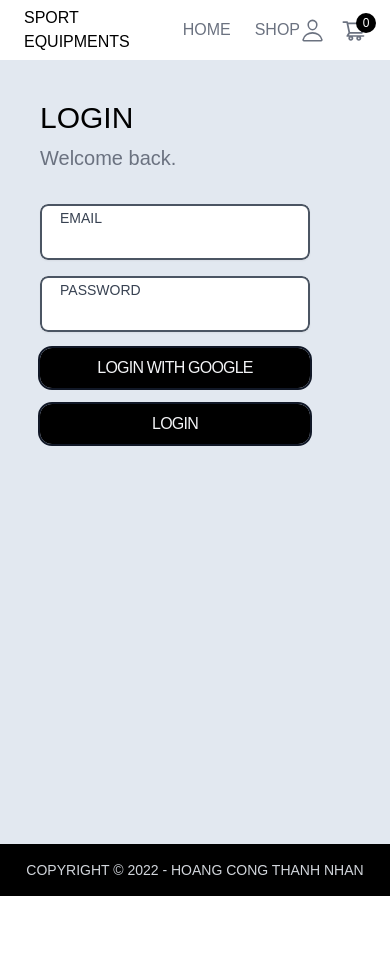
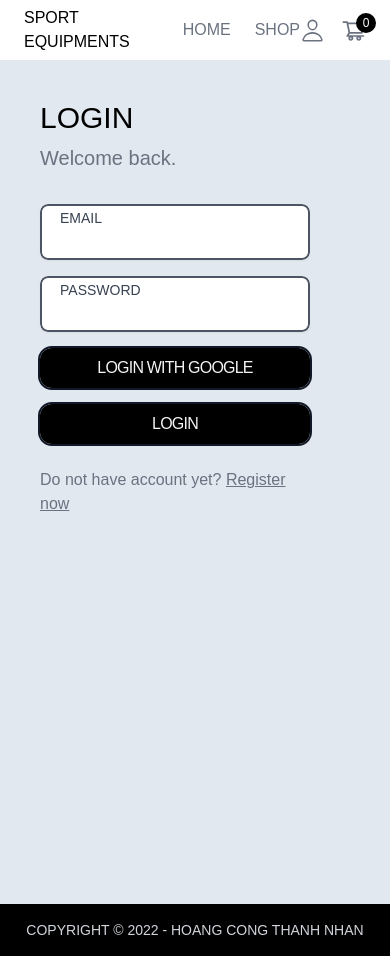
Before and after one commit to hctxnhan/ecommerce-sport-equipments, a React (Vite) app: page /login in a window 390 px wide. Before the commit the page ends 896 px from the top, so only its background shows below. Built offline with nearby package versions, Linux system fonts and the light colour scheme; no server answers; the database is empty.

Commit message:
Change footer and login/register layout

```diff
--- a/src/components/Footer.jsx
+++ b/src/components/Footer.jsx
@@ -1,6 +1,6 @@
 function Footer() {
   return (
-    <div className='bg-black text-gray-300 p-4 py-4 uppercase text-sm text-center'>
+    <div className='bg-black text-gray-300 p-4 py-4 uppercase text-sm text-center z-20'>
       <p>Copyright © 2022 - Hoang Cong Thanh Nhan</p>
     </div>
   );
--- a/src/layouts/CommonLayout.jsx
+++ b/src/layouts/CommonLayout.jsx
@@ -26,8 +26,9 @@ function CommonLayout() {
           <Route path='*' element={<Error />} />
         </Routes>
       </div>
-
-      <Footer />
+      <div className='z-30'>
+        <Footer />
+      </div>
     </>
   );
 }
--- a/src/pages/Login.jsx
+++ b/src/pages/Login.jsx
@@ -1,6 +1,8 @@
 import { useState } from 'react';
+import { Link } from 'react-router-dom';
 import Button from '../components/Button';
 import Input from '../components/Input';
+import Portal from '../components/PortalComponent';
 import Section from '../components/Section';
 import {
   loginUserWithEmailAndPassword,
@@ -23,8 +25,8 @@ function Login() {
 
   return (
     <div className='min-h-remainScreen'>
+      <div className='grid grid-cols-2 gap-8 items-center md:grid-cols-1 grid-rows-[100vh]'>
         <Section title={'Login'} subtitle={'Welcome back.'}>
-        <div className='grid grid-cols-2 gap-8 items-center md:grid-cols-1'>
           <div className=''>
             <div className='flex flex-col gap-4 pr-10'>
               <Input
@@ -41,6 +43,19 @@ function Login() {
                 label={'password'}
                 options={{ type: 'password' }}
               />
+              <div className='flex gap-6 justify-between items-center md:flex-col'>
+                <div className='md:order-2'>
+                  <p className='text-gray-500'>
+                    Do not have account yet?{' '}
+                    <Link
+                      to={'/register'}
+                      className='hover:text-gray-900 underline'
+                    >
+                      Register now
+                    </Link>
+                  </p>
+                </div>
+                <div className='flex gap-4 self-stretch md:flex-col md:order-1'>
                   <Button
                     text={'Login with Google'}
                     handleClick={handleLoginGoogle}
@@ -48,11 +63,17 @@ function Login() {
                   <Button handleClick={handleLoginSubmit} text={'Login'} />
                 </div>
               </div>
-          <div className='bg-pink-200 h-full md:hidden'>
-            <img src='' alt='' />
             </div>
           </div>
         </Section>
+        <div className='h-full md:hidden relative'>
+          <img
+            className='absolute top-0 right-0 w-full h-full left-0 object-center  object-cover'
+            src='http://m.gettywallpapers.com/wp-content/uploads/2022/07/Workout-Background-Images-1536x864.jpg'
+            alt=''
+          />
+        </div>
+      </div>
     </div>
   );
 }
--- a/src/pages/Register.jsx
+++ b/src/pages/Register.jsx
@@ -23,8 +23,8 @@ function Register() {
 
   return (
     <div className='min-h-remainScreen'>
-      <Section title={'Register'} subtitle={'Welcome.'}>
-        <div className='grid grid-cols-2 gap-8 h-full items-center md:grid-cols-1'>
+      <div className='grid grid-cols-2 gap-8 h-full items-center md:grid-cols-1 grid-rows-[100vh]'>
+        <Section title={'Login'} subtitle={'Welcome back.'}>
           <div className=''>
             <div className='flex flex-col gap-4 pr-10'>
               <Input value={name} setValue={setName} label={'Name'} />
@@ -51,11 +51,15 @@ function Register() {
               <Button handleClick={handleRegisterSubmit} text={'Register'} />
             </div>
           </div>
-          <div className='bg-pink-200 h-full md:hidden'>
-            <img src='' alt='' />
-          </div>
+        </Section>
+        <div className='h-full md:hidden relative'>
+          <img
+            className='absolute top-0 right-0 w-full h-full left-0 object-center  object-cover'
+            src='http://m.gettywallpapers.com/wp-content/uploads/2022/07/Workout-Background-Images-1536x864.jpg'
+            alt=''
+          />
         </div>
-      </Section>
+      </div>
     </div>
   );
 }
```
Lines whose indentation alone changed are shown as unchanged.
